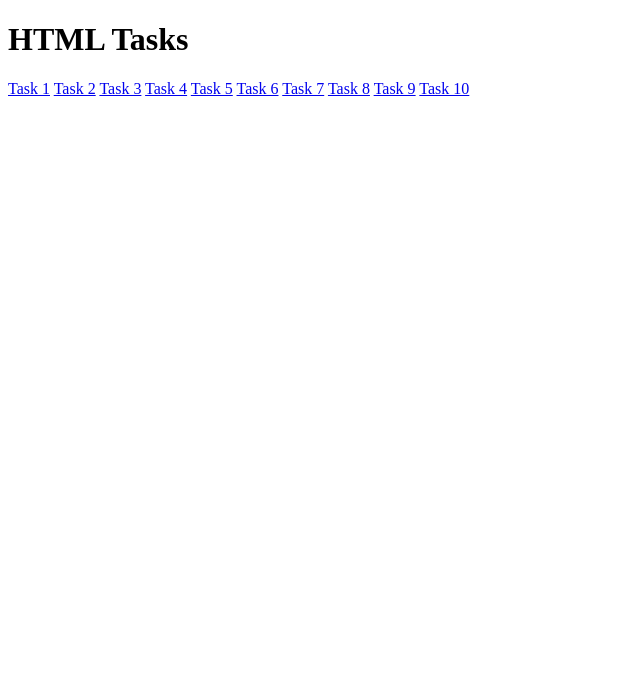
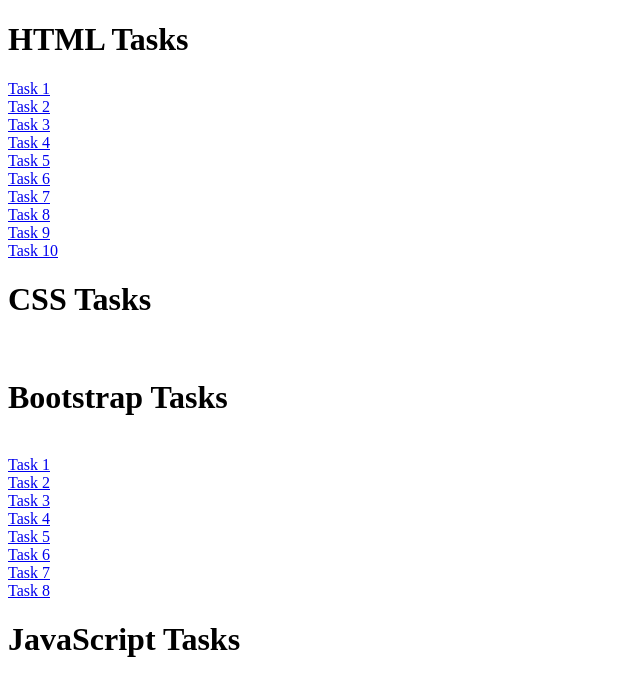
Before and after one commit to AkashSingh37/AkashSingh37.github.io, a plain HTML site: page index.html in a window 1280 px wide. Shown: the whole page, without its empty margins (0-640 px from the left). Drawn offline with Linux system fonts and the light colour scheme.

Commit message:
Bootstarp changes

```diff
--- a/index.html
+++ b/index.html
@@ -8,15 +8,30 @@
 </head>
 <body>
     <h1>HTML Tasks</h1>
-    <a href="Task1.html">Task 1</a>
-    <a href="Task2.html">Task 2</a>
-    <a href="Task3.html">Task 3</a>
-    <a href="Task4.html">Task 4</a>
-    <a href="Task5.html">Task 5</a>
-    <a href="Task6.html">Task 6</a>
-    <a href="Task 7.html">Task 7</a>
-    <a href="Task8.html">Task 8</a>
-    <a href="Task9.html">Task 9</a>
-    <a href="Task10.html">Task 10</a>
+    <a href="Task1.html">Task 1</a><br>
+    <a href="Task2.html">Task 2</a><br>
+    <a href="Task3.html">Task 3</a><br>
+    <a href="Task4.html">Task 4</a><br>
+    <a href="Task5.html">Task 5</a><br>
+    <a href="Task6.html">Task 6</a><br>
+    <a href="Task 7.html">Task 7</a><br>
+    <a href="Task8.html">Task 8</a><br>
+    <a href="Task9.html">Task 9</a><br>
+    <a href="Task10.html">Task 10</a><br>
+
+    <h1>CSS Tasks</h1><br>
+
+    <h1>Bootstrap Tasks</h1><br>
+    <a href="BS-Task1.html">Task 1</a><br>
+    <a href="BS-Task2.html">Task 2</a><br>
+    <a href="BS-Task3.html">Task 3</a><br>
+    <a href="BS-Task4.html">Task 4</a><br>
+    <a href="BS-Task5.html">Task 5</a><br>
+    <a href="BS-Task6.html">Task 6</a><br>
+    <a href="BS-Task7.html">Task 7</a><br>
+    <a href="BS-Task8.html">Task 8</a><br>
+
+    <h1>JavaScript Tasks</h1><br>
+
 </body>
 </html>
```
